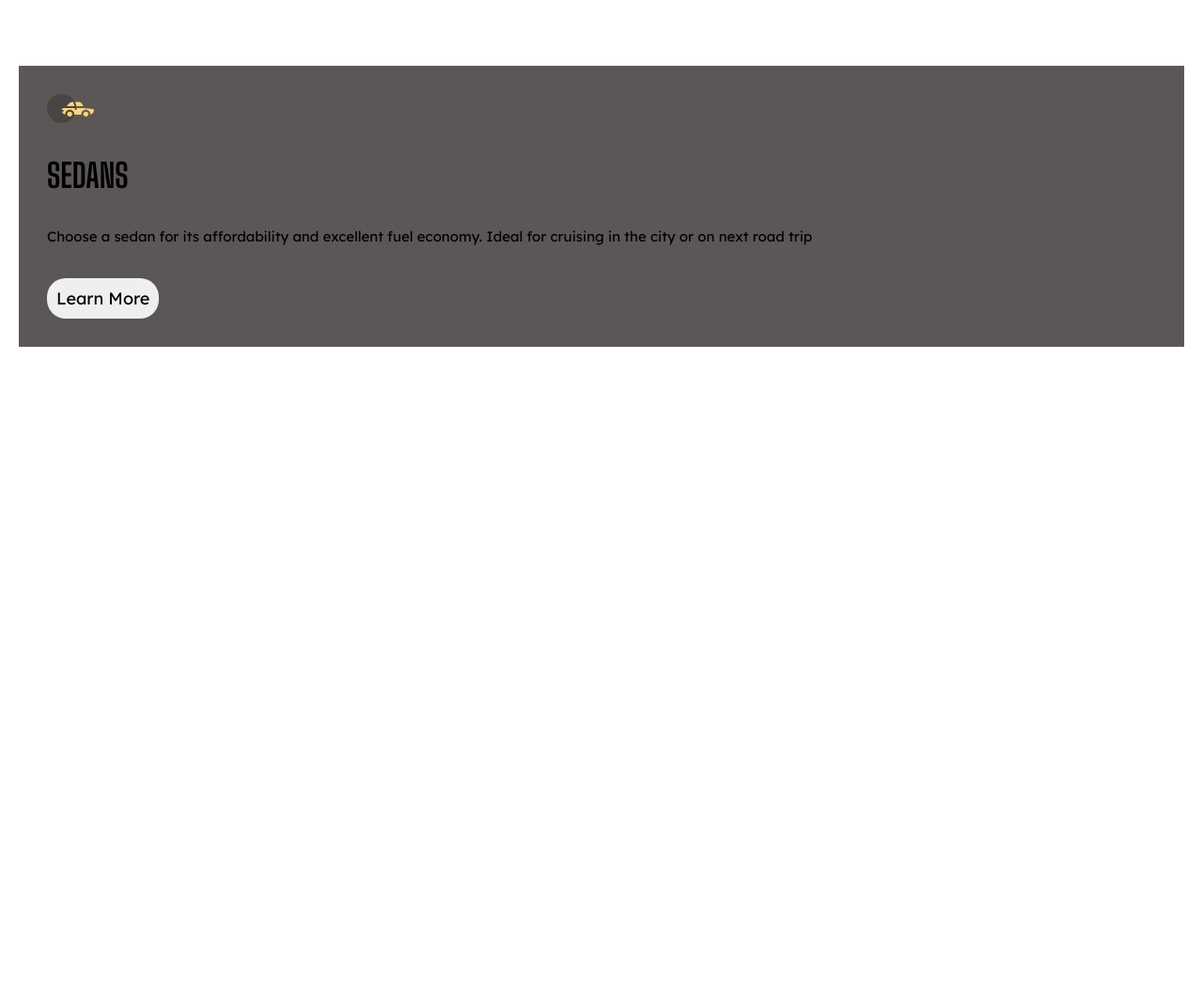
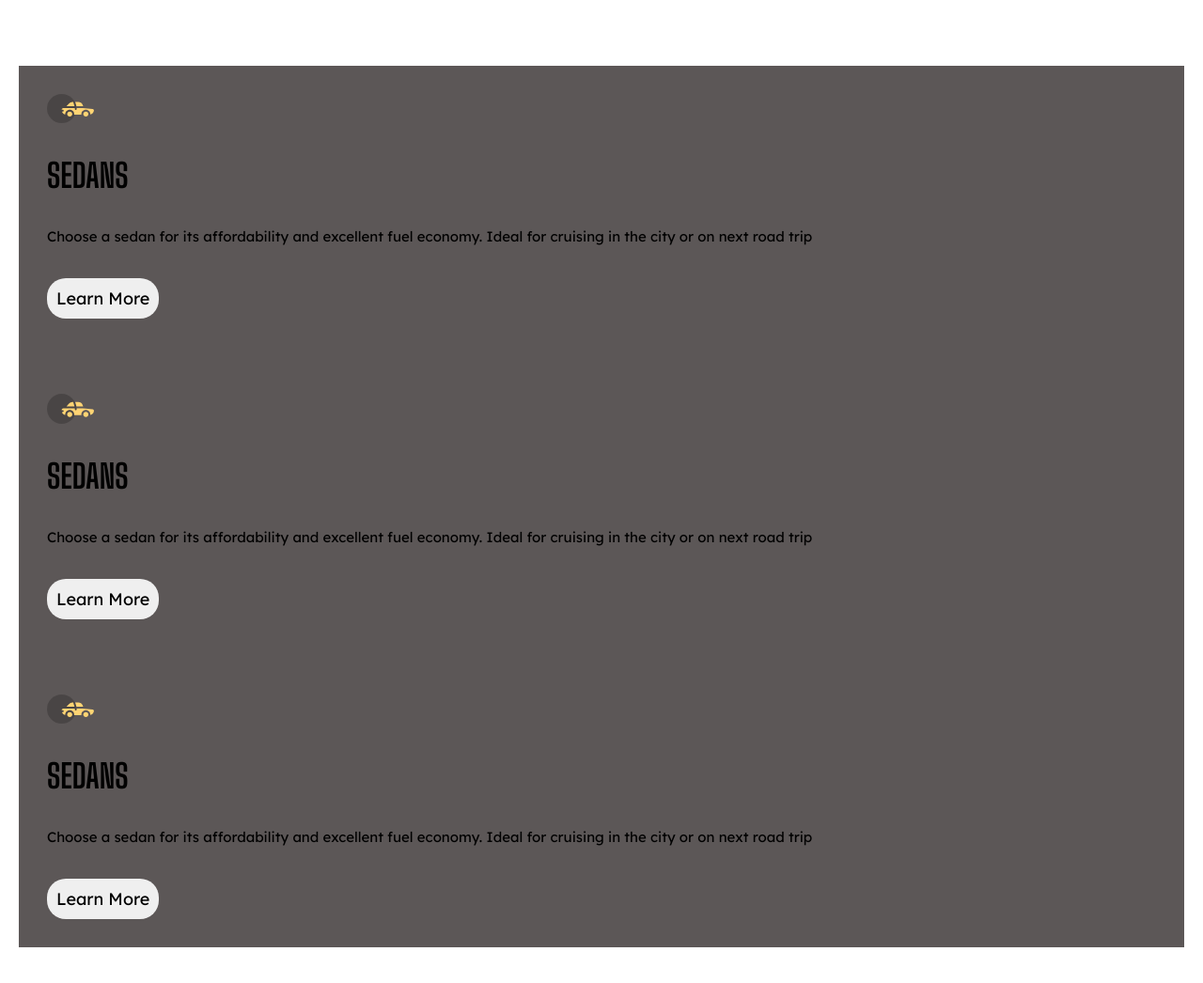
Before and after one commit to matheuzeba/3-column-preview-card-component, a plain HTML site: page index.html in a window 1280 px wide. Shown: the whole page at 94% size. Before the commit the page ends 800 px from the top, so only its background shows below. Drawn offline with Linux system fonts and the light colour scheme.

Commit message:
adicionado outras secoes de class wrapper e adicionado gap a class component

```diff
--- a/css/style.css
+++ b/css/style.css
@@ -16,6 +16,10 @@ body {
 body main .component {
     background: #5c5757;
     padding: 3rem;
+
+    display: flex;
+    flex-direction: column;
+    gap: 8rem;
 }
 
 /* Wrapper do component */
--- a/index.html
+++ b/index.html
@@ -29,6 +29,24 @@
                     <button>Learn More</button>
                 </section>
             </section>
+            <section class="component-wrapper">
+                <img src="images/icon-sedans.svg" alt="">
+                <h1>SEDANS</h1>
+                <p>Choose a sedan for its affordability and excellent fuel economy. Ideal for cruising in the city or on next road trip</p>
+
+                <section class="button-wrapper">
+                    <button>Learn More</button>
+                </section>
+            </section>
+            <section class="component-wrapper">
+                <img src="images/icon-sedans.svg" alt="">
+                <h1>SEDANS</h1>
+                <p>Choose a sedan for its affordability and excellent fuel economy. Ideal for cruising in the city or on next road trip</p>
+
+                <section class="button-wrapper">
+                    <button>Learn More</button>
+                </section>
+            </section>
         </section>
     </main>
 </body>
```
